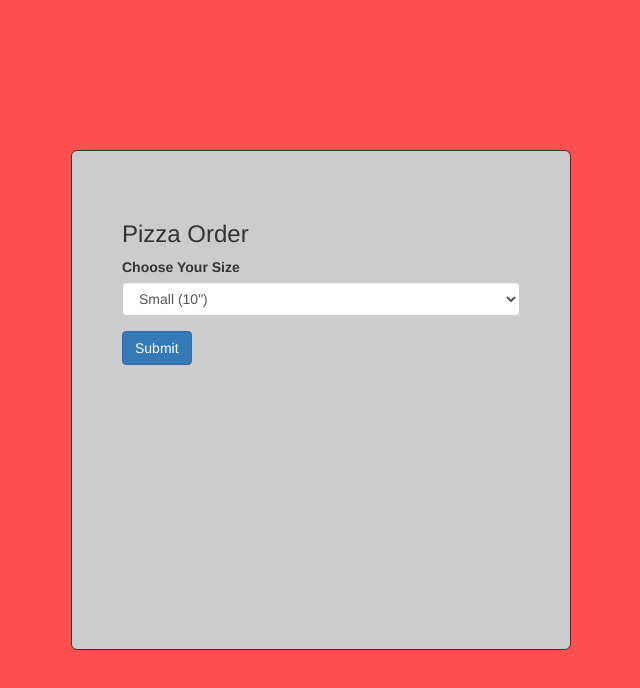
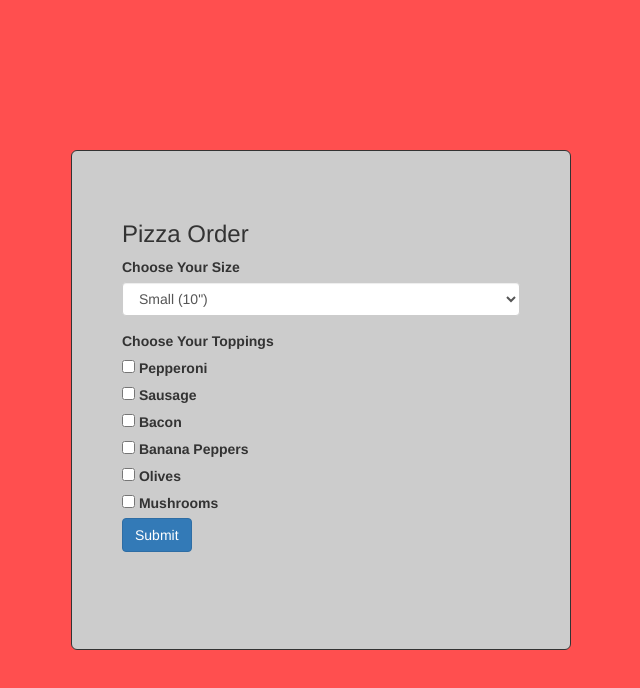
Before and after one commit to austinb847/pizza-parlor, a plain HTML site: page index.html in a window 1280 px wide. Shown: the whole page, without its empty margins (319-959 px from the left). Drawn offline with Linux system fonts and the light colour scheme.

Commit message:
add topping check boxes to form

```diff
--- a/index.html
+++ b/index.html
@@ -12,12 +12,49 @@
       <form id="orderForm">
         <h3>Pizza Order</h3>
         <div class="form-group">
-          <label for="pizza-size">Choose Your Size</label>
+          <label for="pizza-size" class="label-header">Choose Your Size</label>
           <select class="form-control" id="pizza-size">
             <option value="small">Small (10")</option>
             <option value="medium">Medium (12")</option>
             <option value="large">Large (14")</option>
           </select>
+        </div>
+        <label class="label-header">Choose Your Toppings</label>
+        <div class="form-check">
+          <input class="form-check-input" type="checkbox" value="pepperoni" id="checkpepperoni">
+          <label class="form-check-label" for="checkpepperoni">
+            Pepperoni
+          </label>
+        </div>
+        <div class="form-check">
+          <input class="form-check-input" type="checkbox" value="sausage" id="checksausage">
+          <label class="form-check-label" for="checksausage">
+            Sausage
+          </label>
+        </div>
+        <div class="form-check">
+          <input class="form-check-input" type="checkbox" value="bacon" id="checkbacon">
+          <label class="form-check-label" for="checkbacon">
+            Bacon
+          </label>
+        </div>
+        <div class="form-check">
+          <input class="form-check-input" type="checkbox" value="peppers" id="checkpeppers">
+          <label class="form-check-label" for="checkpeppers">
+            Banana Peppers
+          </label>
+        </div>
+        <div class="form-check">
+          <input class="form-check-input" type="checkbox" value="olives" id="checkolives">
+          <label class="form-check-label" for="checkolives">
+            Olives
+          </label>
+        </div>
+        <div class="form-check">
+          <input class="form-check-input" type="checkbox" value="mushrooms" id="checkmushrooms">
+          <label class="form-check-label" for="checkmushrooms">
+            Mushrooms
+          </label>
         </div>
         <button type="submit" class="btn btn-primary">Submit</button>
       </form>
```
